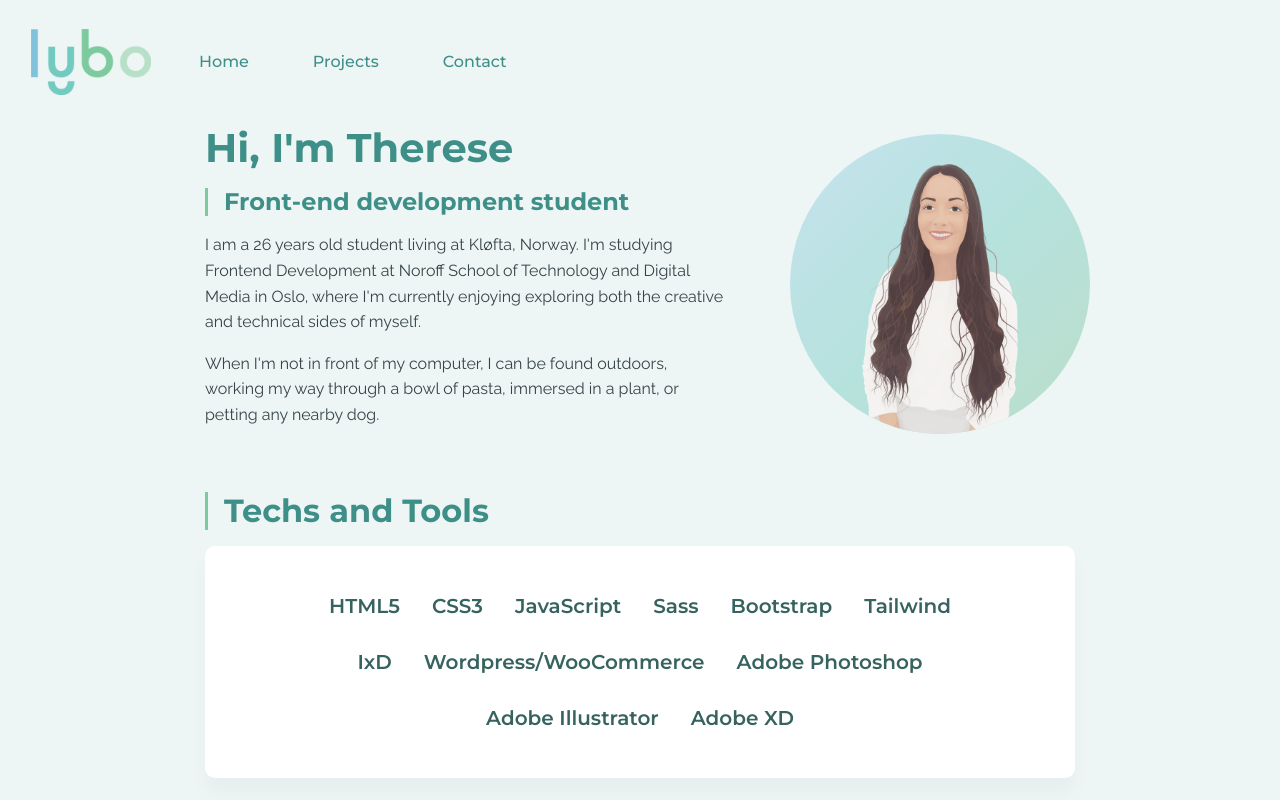
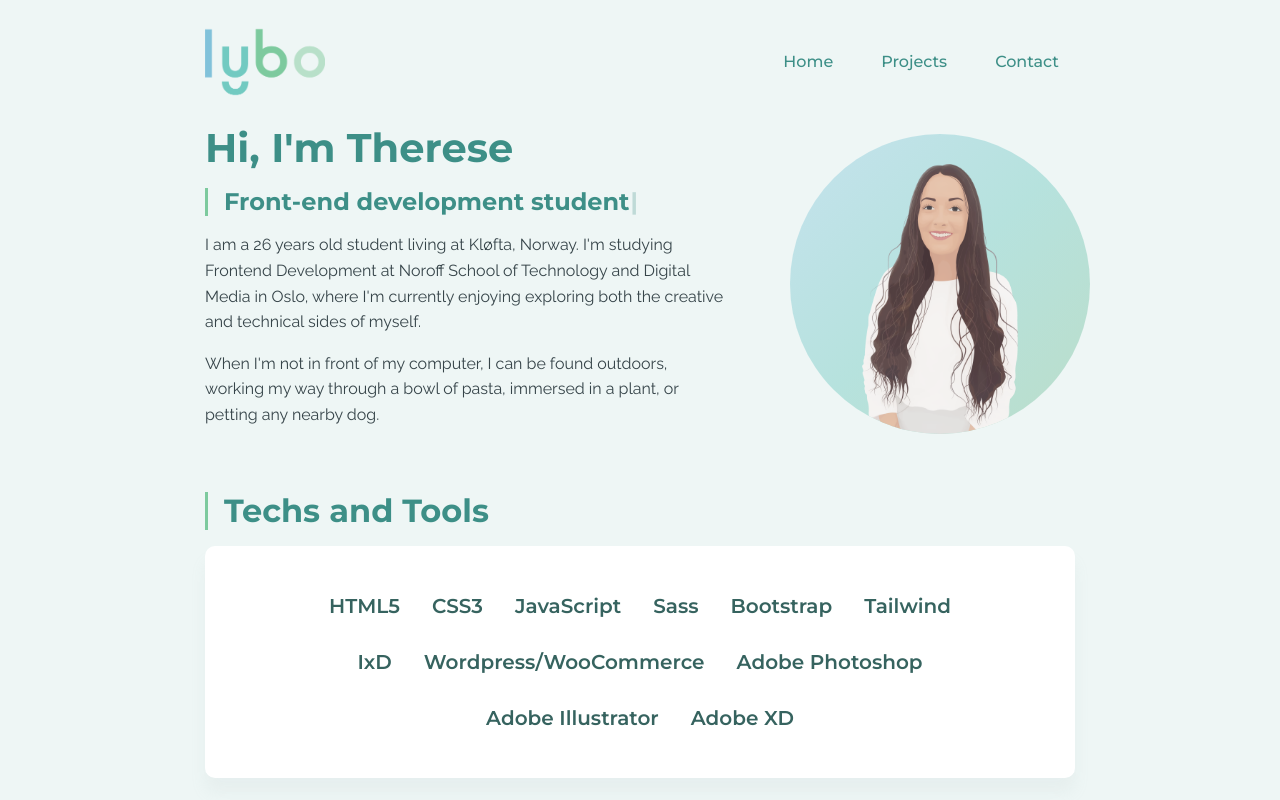
Before and after one commit to thereselybo/portfolio, a Next.js app: page / in a window 1280 px wide. Shown: the top 800 px of the page. Built offline with nearby package versions, Linux system fonts and the light colour scheme.

Commit message:
added typewriter effect to about title

```diff
--- a/components/About.js
+++ b/components/About.js
@@ -1,5 +1,6 @@
 import React from "react";
 import { Container, Row, Col } from "react-bootstrap";
+import Typewriter from "typewriter-effect";
 
 function About() {
   return (
@@ -20,7 +21,39 @@ function About() {
         </Col>
         <Col className="order-md-1">
           <h1>Hi, I'm Therese</h1>
-          <h3>Front-end development student</h3>
+          <h3>
+            <Typewriter
+              // onInit={(typewriter) => {
+              // typewriter
+              //   .typeString("Front-end development student")
+              //   .pauseFor(2500)
+              //   .deleteAll()
+              //   .typeString("Coffee addict")
+              //   .pauseFor(2500)
+              //   .deleteAll()
+              //   .typeString("Butterfingers")
+              //   .pauseFor(2500)
+              //   .deleteAll()
+              //   .typeString("Animal lover")
+              //   .pauseFor(2500)
+              //   .deleteAll()
+              //   .typeString("Foodie")
+              //   .pauseFor(2500)
+              //   .start();
+              // }}
+              options={{
+                strings: [
+                  "Front-end development student",
+                  "Coffee addict",
+                  "Butterfingered person",
+                  "Animal lover",
+                  "Foodie",
+                ],
+                autoStart: true,
+                loop: true,
+              }}
+            />
+          </h3>
           <p>
             I am a 26 years old student living at Kløfta, Norway. I'm studying
             Frontend Development at Noroff School of Technology and Digital
--- a/components/Header.js
+++ b/components/Header.js
@@ -5,25 +5,25 @@ import Fade from "react-reveal/Fade";
 function Header() {
   return (
     <Navbar expand="md" className="my-3">
-      <Fade bottom>
-        <Container>
+      <Container>
+        <Fade bottom>
           <Navbar.Brand href="/">
             <img src="/images/logo.png" alt="Logo" width="120px" />
           </Navbar.Brand>
           <Navbar.Toggle aria-controls="basic-navbar-nav" />
           <Navbar.Collapse className="justify-content-end">
-            <Nav.Link className="px-0 px-md-3 mx-md-3" href="/">
+            <Nav.Link className="px-0 px-md-3" href="/">
               Home
             </Nav.Link>
             <Nav.Link className="px-0 px-md-3 mx-md-3" href="/projects">
               Projects
             </Nav.Link>
-            <Nav.Link className="px-0 px-md-3 mx-md-3" href="/contact">
+            <Nav.Link className="px-0 px-md-3" href="/contact">
               Contact
             </Nav.Link>
           </Navbar.Collapse>
-        </Container>
-      </Fade>
+        </Fade>
+      </Container>
     </Navbar>
   );
 }
--- a/package.json
+++ b/package.json
@@ -23,7 +23,8 @@
     "react-markdown": "^5.0.2",
     "react-reveal": "^1.2.2",
     "react-syntax-highlighter": "^15.3.0",
-    "sass": "^1.27.1"
+    "sass": "^1.27.1",
+    "typewriter-effect": "^2.17.0"
   },
   "devDependencies": {
     "gray-matter": "^4.0.2",
```
Also changed, not shown: 2 other files (tests, documents, lock files or other folders).
